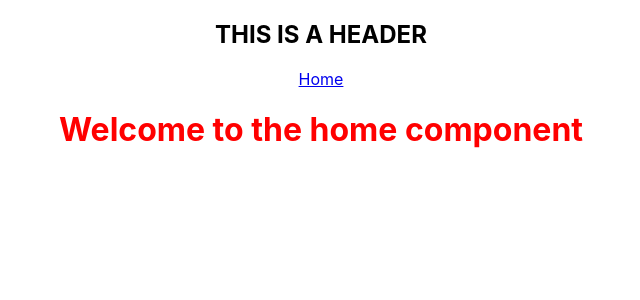
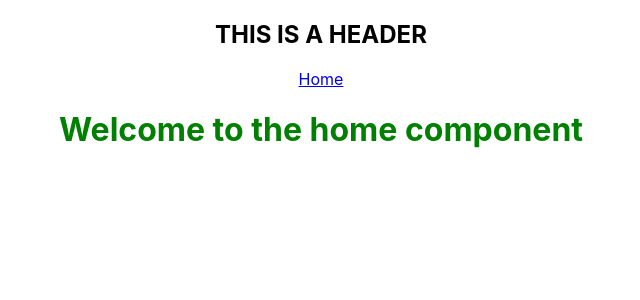
Before and after one commit to vmartinezlive/react-template, a React app: page /#/ in a window 1280 px wide. Shown: the top 300 px of the page, without its empty margins (319-959 px from the left). Built offline with nearby package versions, Linux system fonts and the light colour scheme.

Commit message:
add key frames to styled components in home component

```diff
--- a/src/components/Home.js
+++ b/src/components/Home.js
@@ -3,7 +3,13 @@ import styled from 'styled-components'
 
 function Home(){
   const Something = styled.h1`
-    color: red;
+  @keyframes pulse {
+    0%{color: green}
+    50%{color: red}
+    100%{color: green}
+  }
+    animation: pulse 1s linear infinite;
+    color: green;
   `
   return(
     <div>
```
